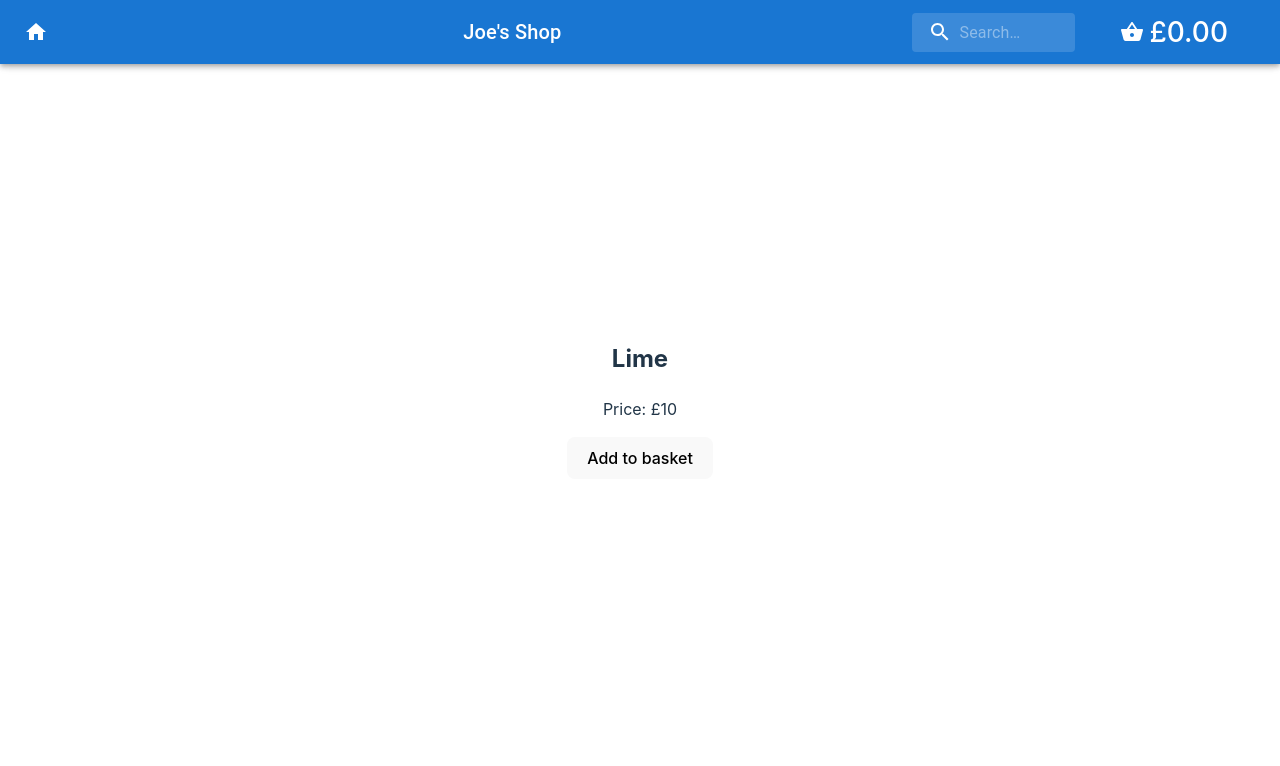
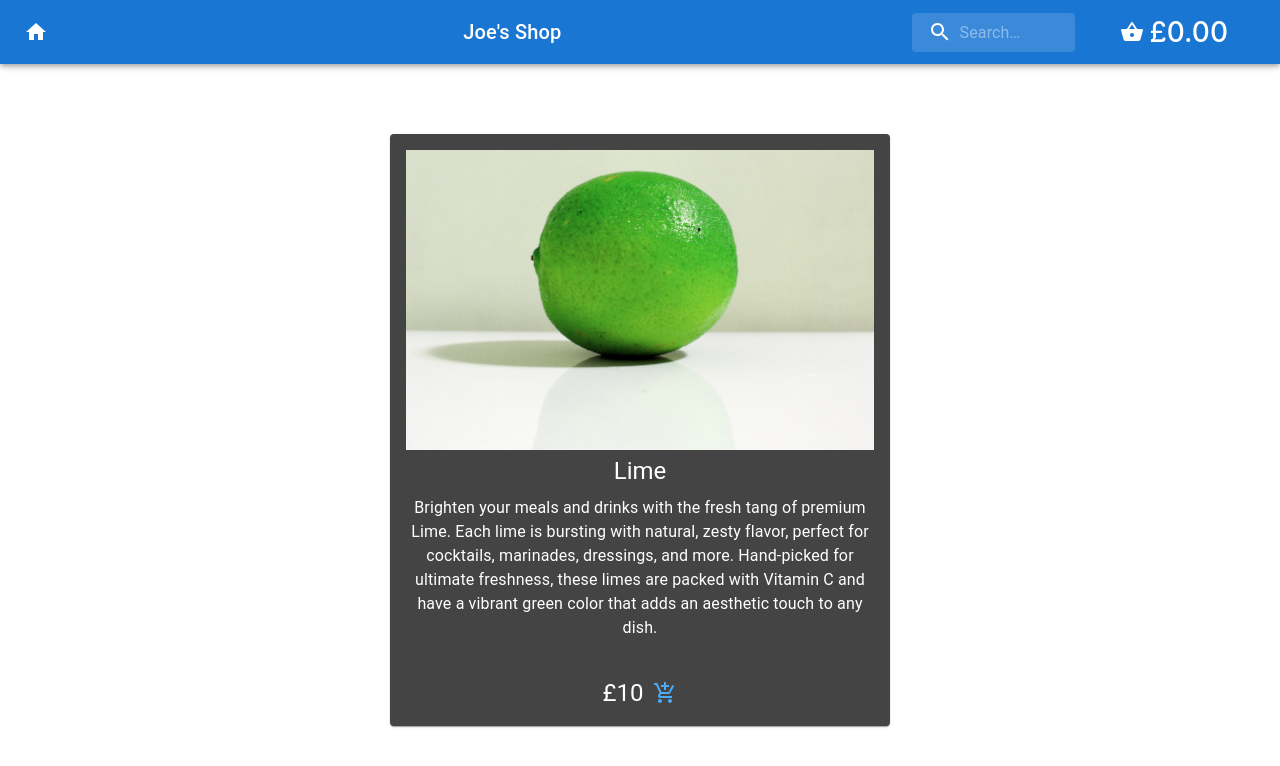
Before and after one commit to Bracej97/week10-challenge, a React (Vite) app: page /product/1 in a window 1280 px wide. Shown: the top 766 px of the page. Built offline with nearby package versions, Linux system fonts and the light colour scheme.

Commit message:
card format added to product detail with description

```diff
--- a/src/pages/Product.jsx
+++ b/src/pages/Product.jsx
@@ -2,6 +2,11 @@ import React, { useContext } from "react";
 import { useParams } from "react-router-dom";
 import { BasketContext } from "../contexts/BasketContext";
 import { products } from "../data";
+import Card from '@mui/material/Card';
+import CardContent from '@mui/material/CardContent';
+import { CardActions, CardMedia, Typography } from "@mui/material";
+import IconButton from "@mui/material/IconButton";
+import AddShoppingCartIcon from '@mui/icons-material/AddShoppingCart';
 
 function Product() {
     const { addToBasket } = useContext(BasketContext);
@@ -11,10 +16,29 @@ function Product() {
     if (!product) return <p>Product not found.</p>
 
     return (
-        <div className="product-card">
-            <h2>{product.name}</h2>
-            <p>Price: £{product.price}</p>
-            <button onClick={() => {addToBasket(product)}}>Add to basket</button>
+        <div className="product-card" >
+            <div style={{ height: '60px' }} />
+            <Card sx={{ maxWidth: 500, minWidth: 300, backgroundColor: '#444444'}} key={product.id}>
+                        <CardContent>
+                            <CardMedia sx={{ height: 300, marginBottom: "5px" }} image={`/${product.id}.jpg`}
+                            />
+                            <Typography gutterBottom variant="h5" component="div" sx={{ color: '#ffffff' }}>
+                                {product.name}
+                            </Typography>
+                            <Typography variant="body1" sx={{ color: '#ffffff' }} gutterBottom>
+                                {product.description}
+                            </Typography>
+
+                        </CardContent>
+                        <CardActions style={{justifyContent: 'center'}}>
+                            <IconButton sx={{ color:"#4dabf5" }} aria-label="add to shopping cart" onClick={() => addToBasket(product)}>
+                                <Typography variant="h5" sx={{ color: '#ffffff', whiteSpace: 'pre-line', marginRight: '10px' }}>
+                                    £{product.price}
+                                </Typography>
+                                <AddShoppingCartIcon />
+                            </IconButton>
+                        </CardActions>
+                    </Card>
         </div>
     );
 }
```
